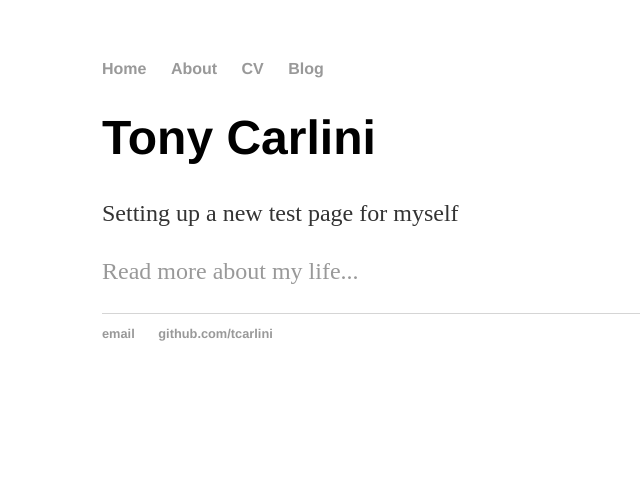
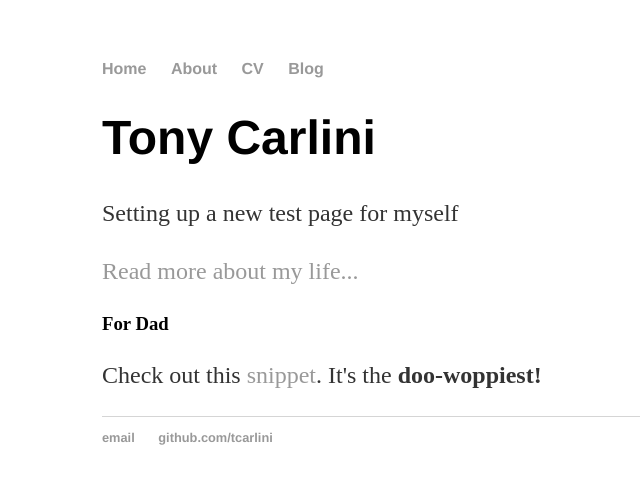
Before and after one commit to tcarlini/tcarlini.github.io, a Jekyll site: the page built from index.html, in a window 1280 px wide. Shown: the top 484 px of the page, without its empty margins (90-730 px from the left). Built offline with Jekyll 4.4.1, drawn with Linux system fonts in a browser that asks for light colours.

Commit message:
Added link to snippet file

```diff
--- a/index.html
+++ b/index.html
@@ -7,4 +7,7 @@ title: Tony Carlini
         		<h1>Tony Carlini</h1>
 				<p>Setting up a new test page for myself</p>
 				<p><a href="/about">Read more about my life...</a></p>
+
+			<h3>For Dad</h3>
+			<p>Check out this <a href="CruiseSnippet.mp3">snippet</a>.  It's the <b>doo-woppiest!</b></p>
     		</div><!-- /.blurb -->
```
